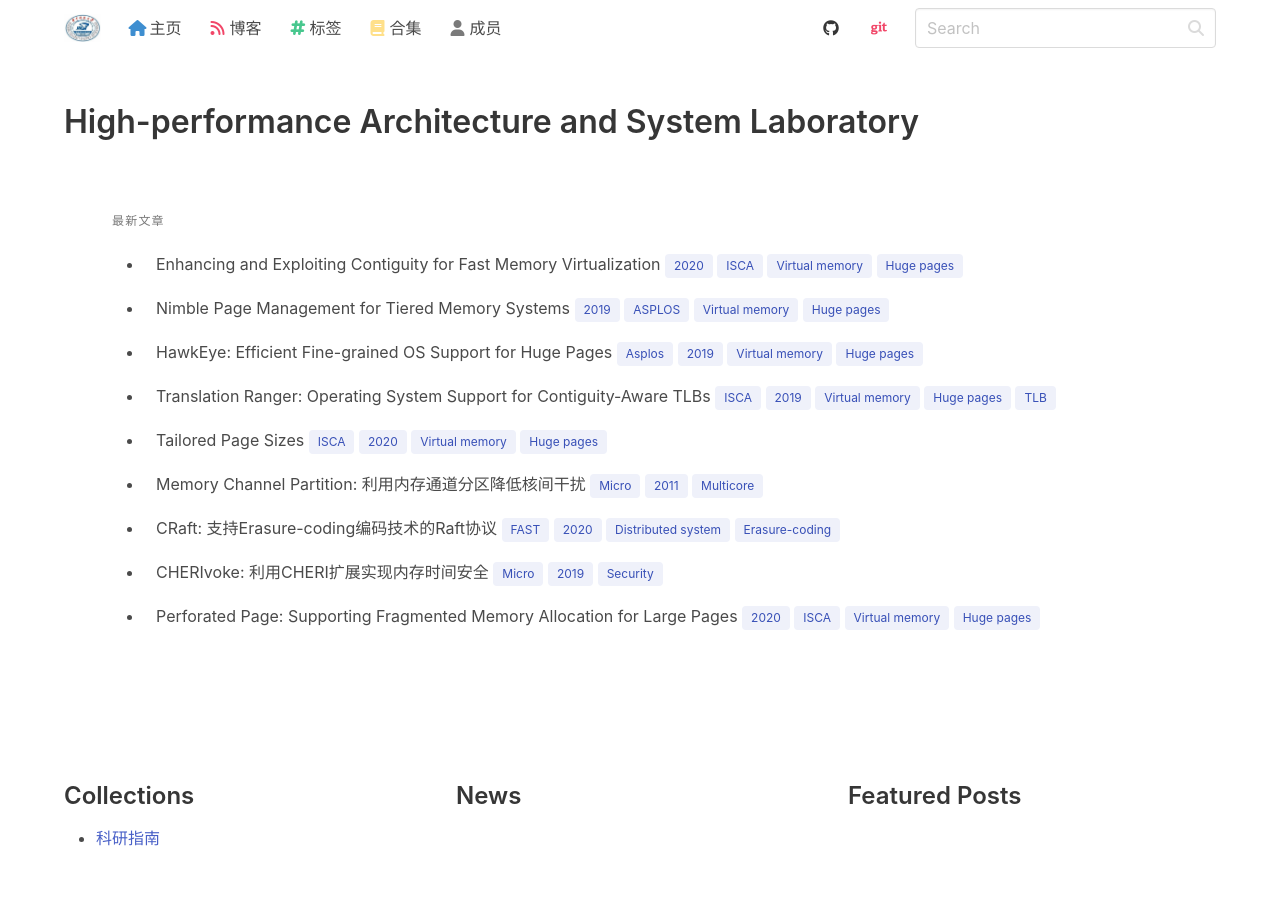
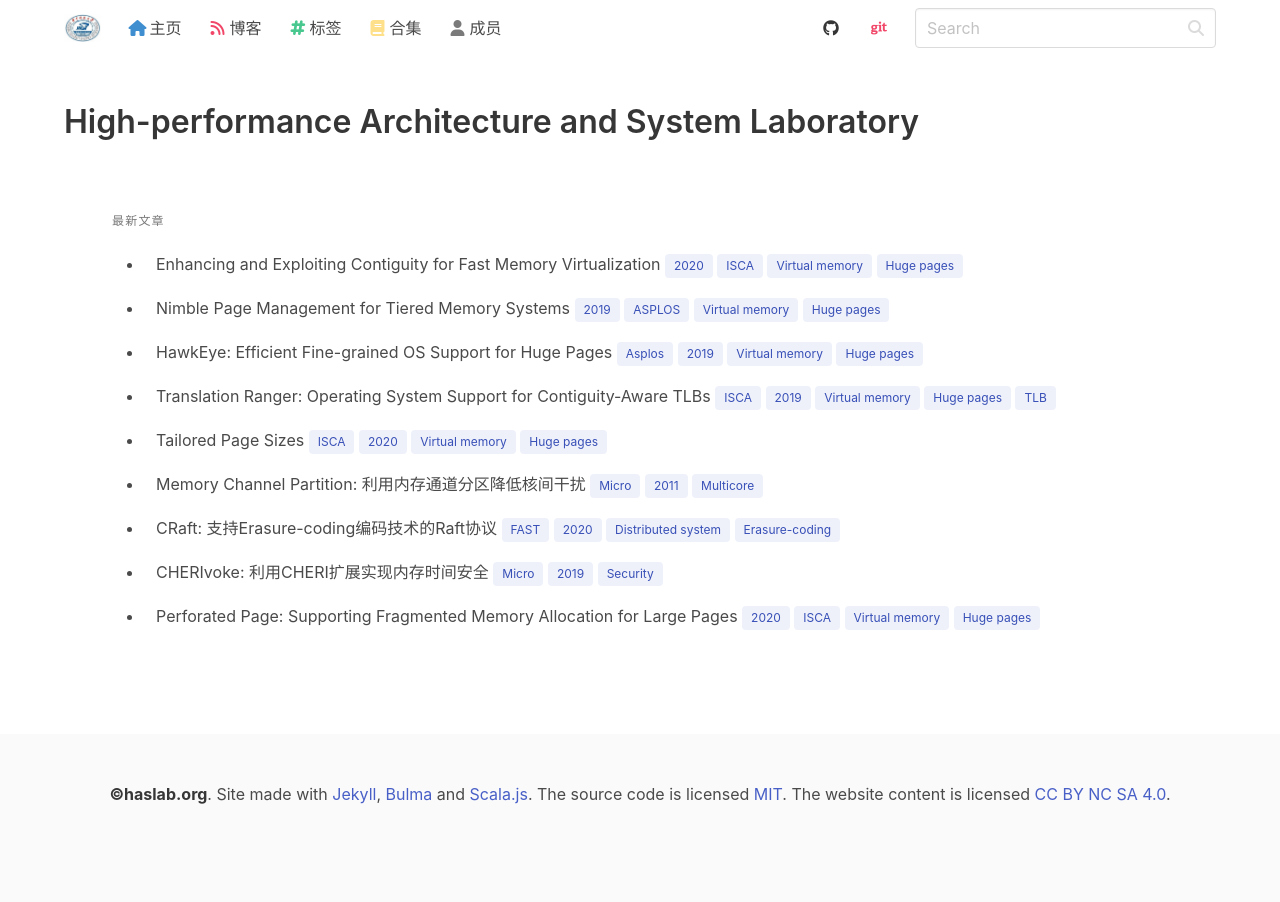
Before and after one commit to haslaboratory/haslaboratory.github.io, a Jekyll site: the page built from pages/index.md, in a window 1280 px wide. Built offline with Jekyll 4.4.1, drawn with Linux system fonts in a browser that asks for light colours; nearby versions of some CDN libraries; library files that are not in the unit come from our copies.

Commit message:
update footer

```diff
--- a/_includes/bulma_footer.html
+++ b/_includes/bulma_footer.html
@@ -1,15 +1,9 @@
-<section class="section">
-    <div class="container">
-        <div class="columns">
-            <div class="column">
-                {% include bulma_collections.html %}
-            </div>
-            <div class="column">
-                {% include bulma_news.html %}
-            </div>
-            <div class="column">
-                {% include bulma_featured.html %}
-            </div>
-        </div>
-    </div>
-</section>
+<footer class="footer">
+  <div class="content has-text-centered">
+    <p>
+      <strong>&copy;haslab.org</strong>. Site made with <a href="https://jekyllrb.com/">Jekyll</a>, <a href="https://bulma.io/">Bulma</a> and <a href="https://www.scala-js.org/">Scala.js</a>. The source code is licensed
+      <a href="http://opensource.org/licenses/mit-license.php">MIT</a>. The website content
+      is licensed <a href="http://creativecommons.org/licenses/by-nc-sa/4.0/">CC BY NC SA 4.0</a>.
+    </p>
+  </div>
+</footer>
```
